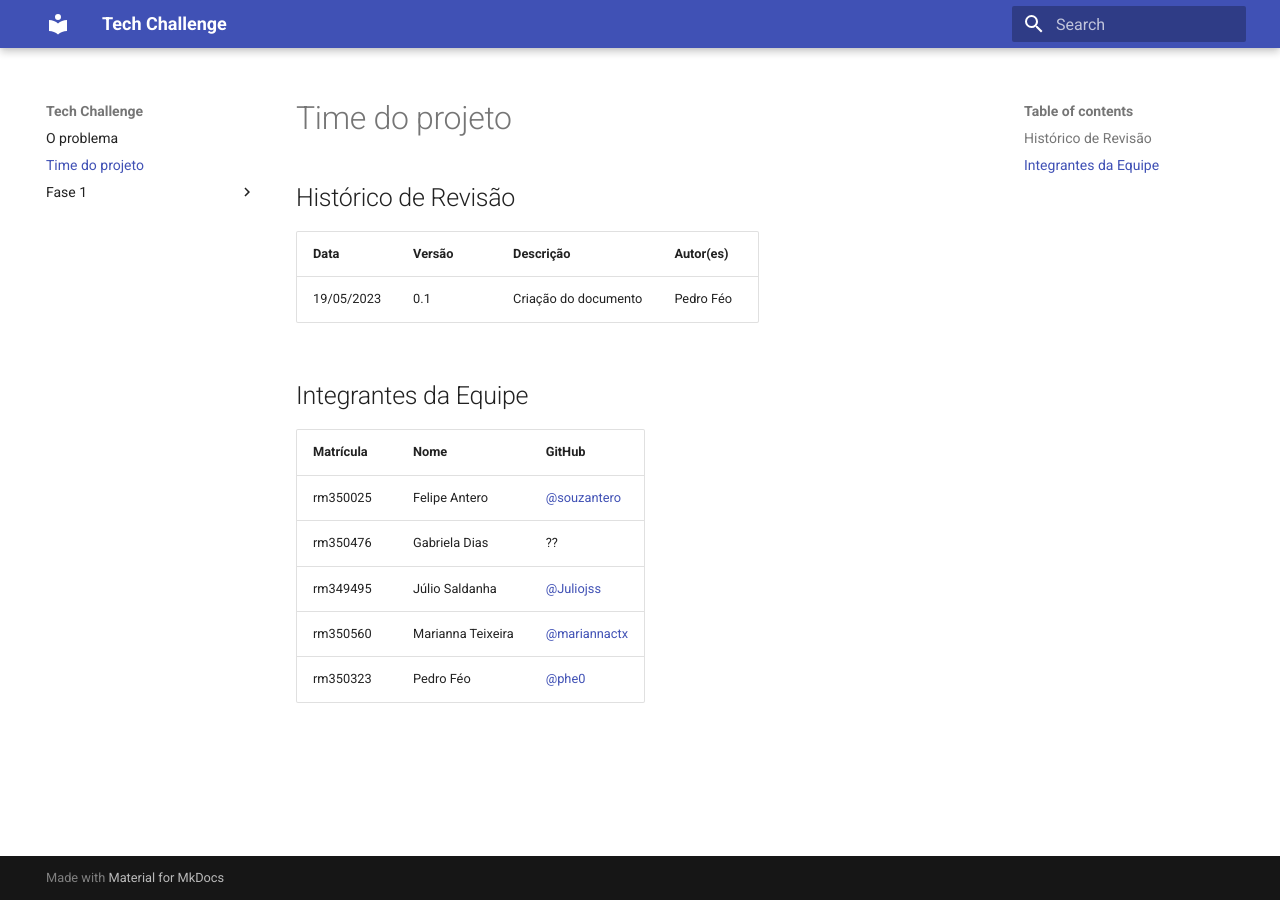
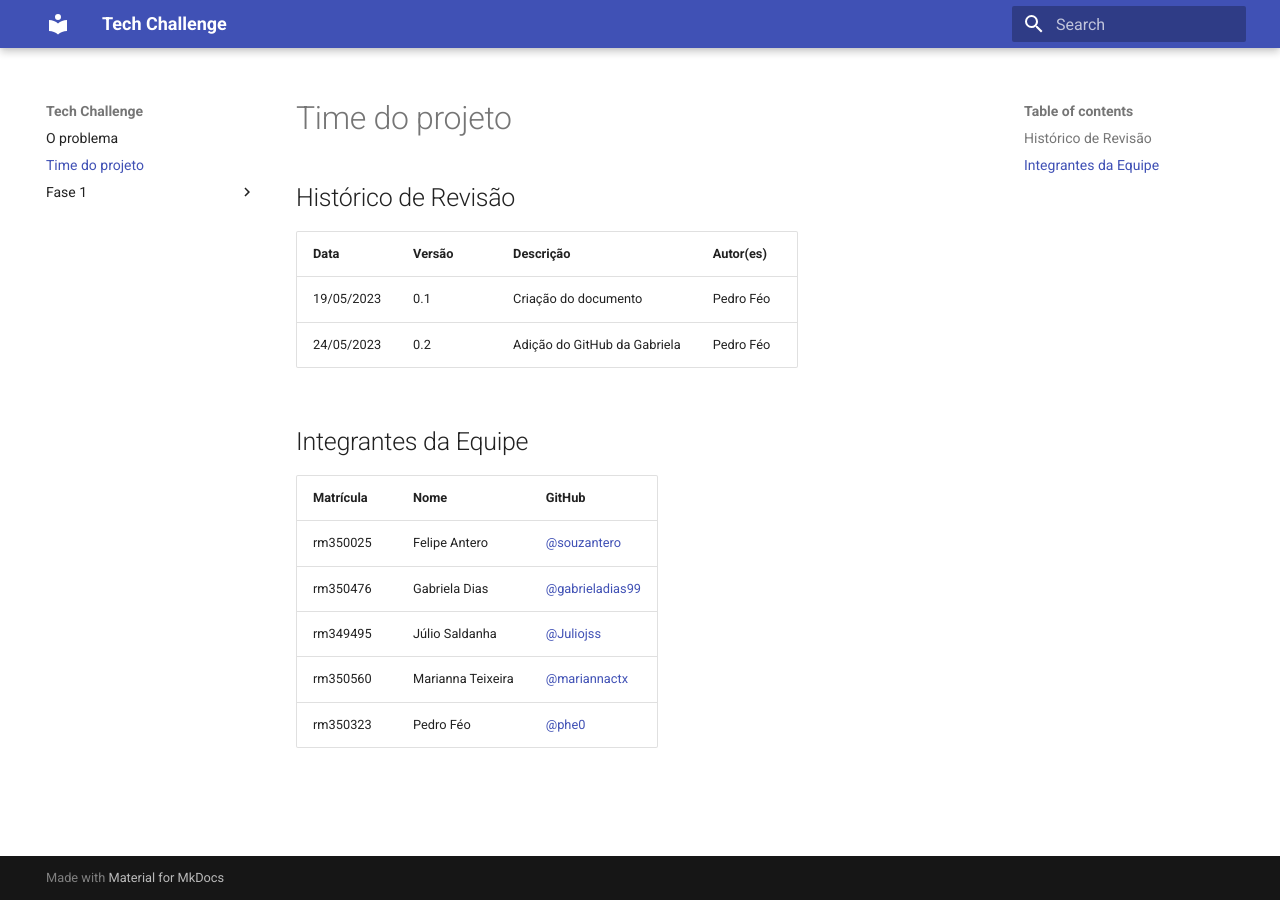
Before and after one commit to POSTECH-FGJMS/tech-challenge, an MkDocs documentation site: the page built from docs/time.md, in a window 1280 px wide. Built offline with MkDocs 1.6.1 and Material for MkDocs 9.7.7, drawn with Linux system fonts in a browser that asks for light colours.

Commit message:
add Gabriela's github

```diff
--- a/docs/time.md
+++ b/docs/time.md
@@ -5,6 +5,7 @@
 |Data|Versão|Descrição|Autor(es)|
 |----|------|---------|---------|
 |19/05/2023|0.1|Criação do documento|Pedro Féo|
+|24/05/2023|0.2|Adição do GitHub da Gabriela|Pedro Féo|
 
 
 ## Integrantes da Equipe
@@ -12,7 +13,7 @@
 |Matrícula|Nome|GitHub|
 |---------|----|------|
 |rm350025|Felipe Antero|[@souzantero](https://github.com/souzantero)|
-|rm350476|Gabriela Dias|??|
+|rm350476|Gabriela Dias|[@gabrieladias99](https://github.com/gabrieladias99)|
 |rm349495|Júlio Saldanha|[@Juliojss](https://github.com/Juliojss)|
 |rm350560|Marianna Teixeira|[@mariannactx](https://github.com/mariannactx)|
 |rm350323|Pedro Féo|[@phe0](https://github.com/Phe0)|
```
